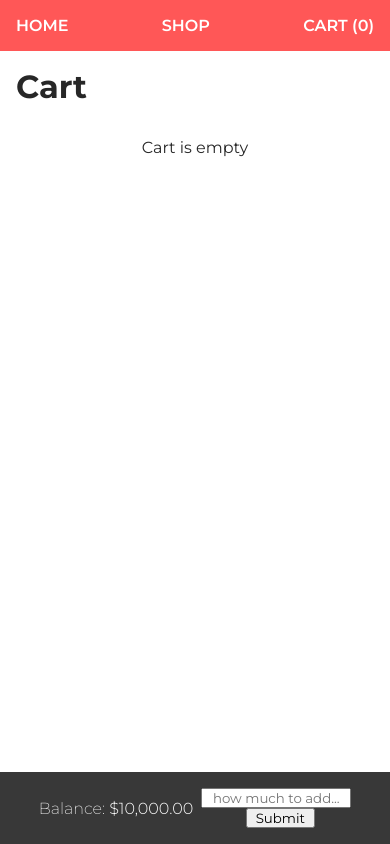
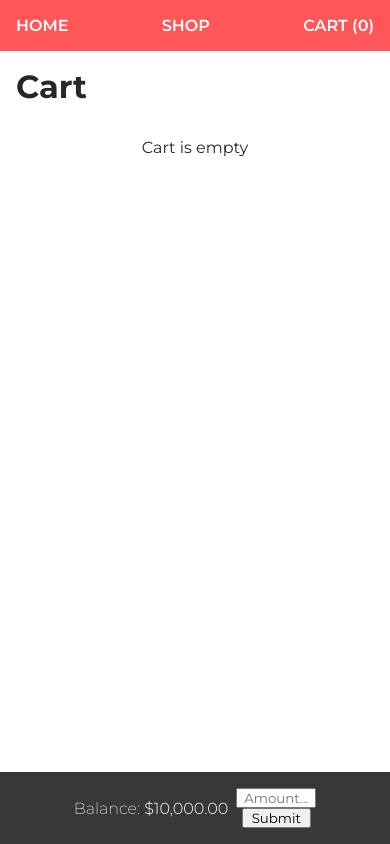
Before and after one commit to miguelruizc/odin-shopping-card, a React (Vite) app: page /cart in a window 390 px wide. Both pictures are taken after a click on the element "(Add)". Built offline with nearby package versions, Linux system fonts and the light colour scheme.

Commit message:
Add mobile layouts for shop and cart

```diff
--- a/src/components/Footer.jsx
+++ b/src/components/Footer.jsx
@@ -34,7 +34,7 @@ const Footer = ({ balance, setBalance }) => {
 				)}
 				{addingBalance && (
 					<form className="addBalanceForm" onSubmit={addBalanceSubmit}>
-						<input type="number" placeholder="how much to add..." min={1}></input>
+						<input type="number" placeholder="Amount..." min={1}></input>
 						<button type="submit">Submit</button>
 					</form>
 				)}
--- a/src/index.css
+++ b/src/index.css
@@ -270,7 +270,32 @@ input[type='number']::-webkit-outer-spin-button {
 	text-align: center;
 }
 
+@media screen and (max-width: 550px) {
+	.shopItem,
+	.cartItem,
+	.historyItem {
+		flex-direction: column;
+	}
+
+	.shopItem h2,
+	.shopItem p,
+	.cartItem h2,
+	.historyItem * {
+		overflow-wrap: break-word;
+	}
+}
+
 @media screen and (max-width: 450px) {
+	.shopItem h2,
+	.shopItem p,
+	.cartItem h2,
+	.historyItem * {
+		word-break: break-all;
+	}
+
+	.footer button {
+		margin-left: 0;
+	}
 	.footerContent {
 		align-items: center;
 	}
@@ -282,6 +307,6 @@ input[type='number']::-webkit-outer-spin-button {
 	}
 
 	.addBalanceForm input {
-		max-width: 150px;
+		max-width: 80px;
 	}
 }
```
Also changed, not shown: 1 other file (tests, documents, lock files or other folders).
